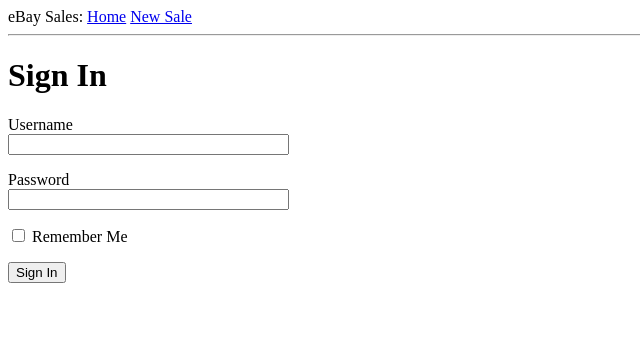
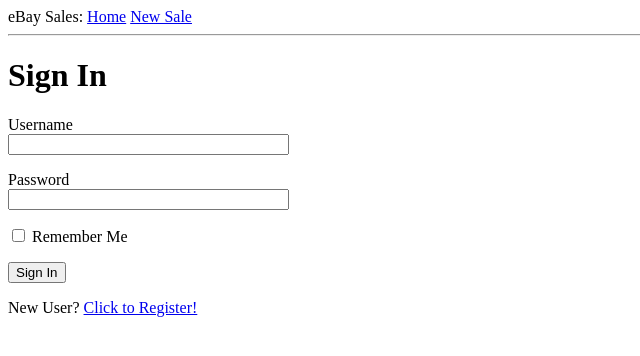
Before and after one commit to ianluria/CS50FinalProject, a Flask app: page /login in a window 1280 px wide. Shown: the top 356 px of the page, without its empty margins (0-640 px from the left). Run offline with Flask 2, Linux system fonts and the light colour scheme; parts of the project's set-up code (start-up, migrations or seed data) failed here and were passed over.

Commit message:
Added register route.

```diff
--- a/app/routes.py
+++ b/app/routes.py
@@ -1,6 +1,6 @@
 from flask import render_template, flash, redirect, url_for, request
-from app import app
-from app.forms import SaleForm, LoginForm
+from app import app, db
+from app.forms import SaleForm, LoginForm, RegistrationFrom
 from flask_login import current_user, login_user, logout_user, login_required
 from app.models import User
 from werkzeug.urls import url_parse
@@ -45,3 +45,18 @@ def login():
 def logout():
     logout_user()
     return redirect(url_for("index"))
+
+
+@app.route('/register', methods=['GET', 'POST'])
+def register():
+    if current_user.is_authenticated:
+        return redirect(url_for('index'))
+    form = RegistrationForm()
+    if form.validate_on_submit():
+        user = User(username=form.username.data, email=form.email.data)
+        user.set_password(form.password.data)
+        db.session.add(user)
+        db.session.commit()
+        flash('Congratulations, you are now a registered user!')
+        return redirect(url_for('login'))
+    return render_template('register.html', title='Register', form=form)
--- a/app/templates/login.html
+++ b/app/templates/login.html
@@ -17,4 +17,6 @@
     <p>{{ form.submit() }}</p>
 </form>
 
+<p>New User? <a href="{{ url_for('register') }}">Click to Register!</a></p>
+
 {% endblock %}
```
Lines whose indentation alone changed are shown as unchanged.
